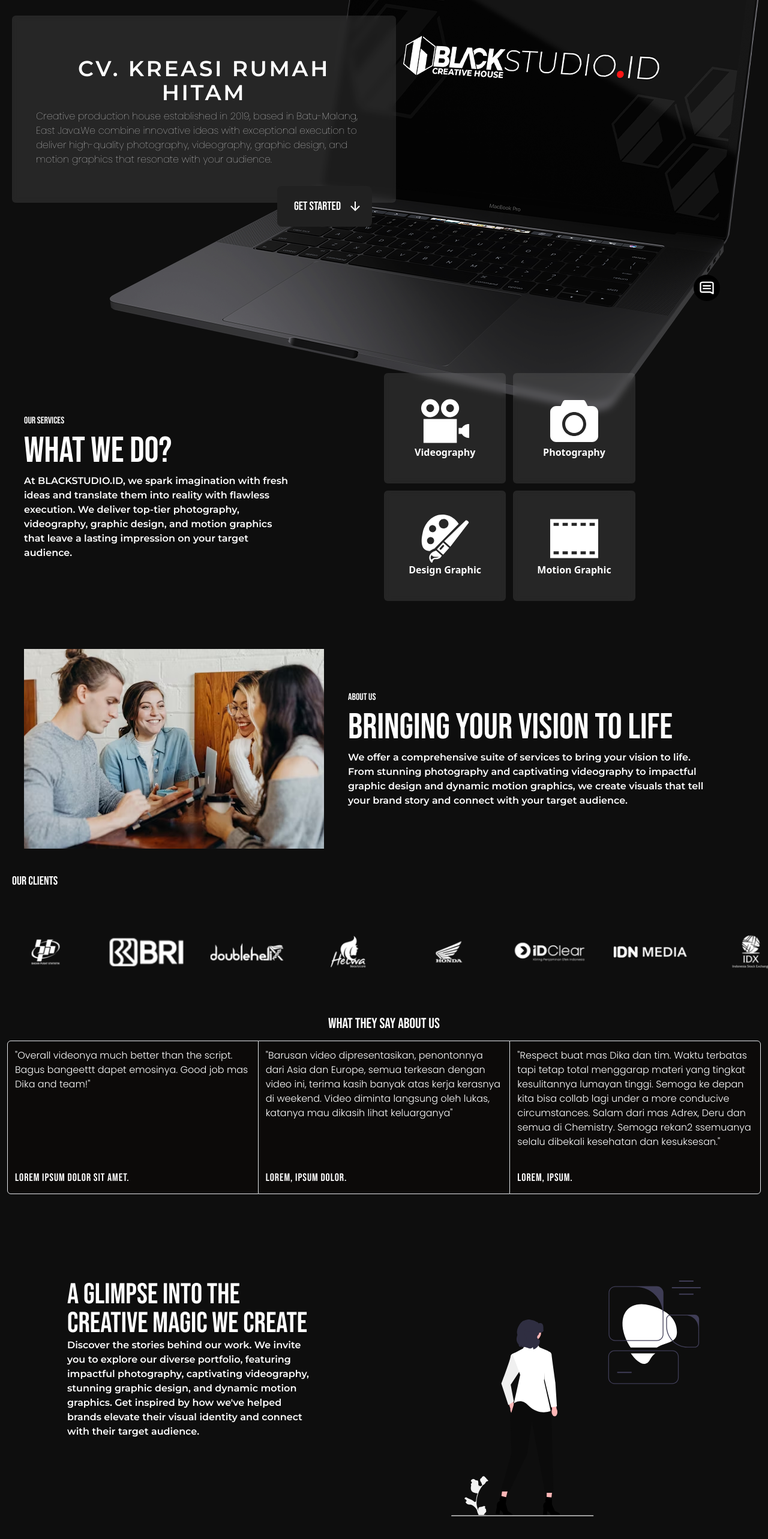
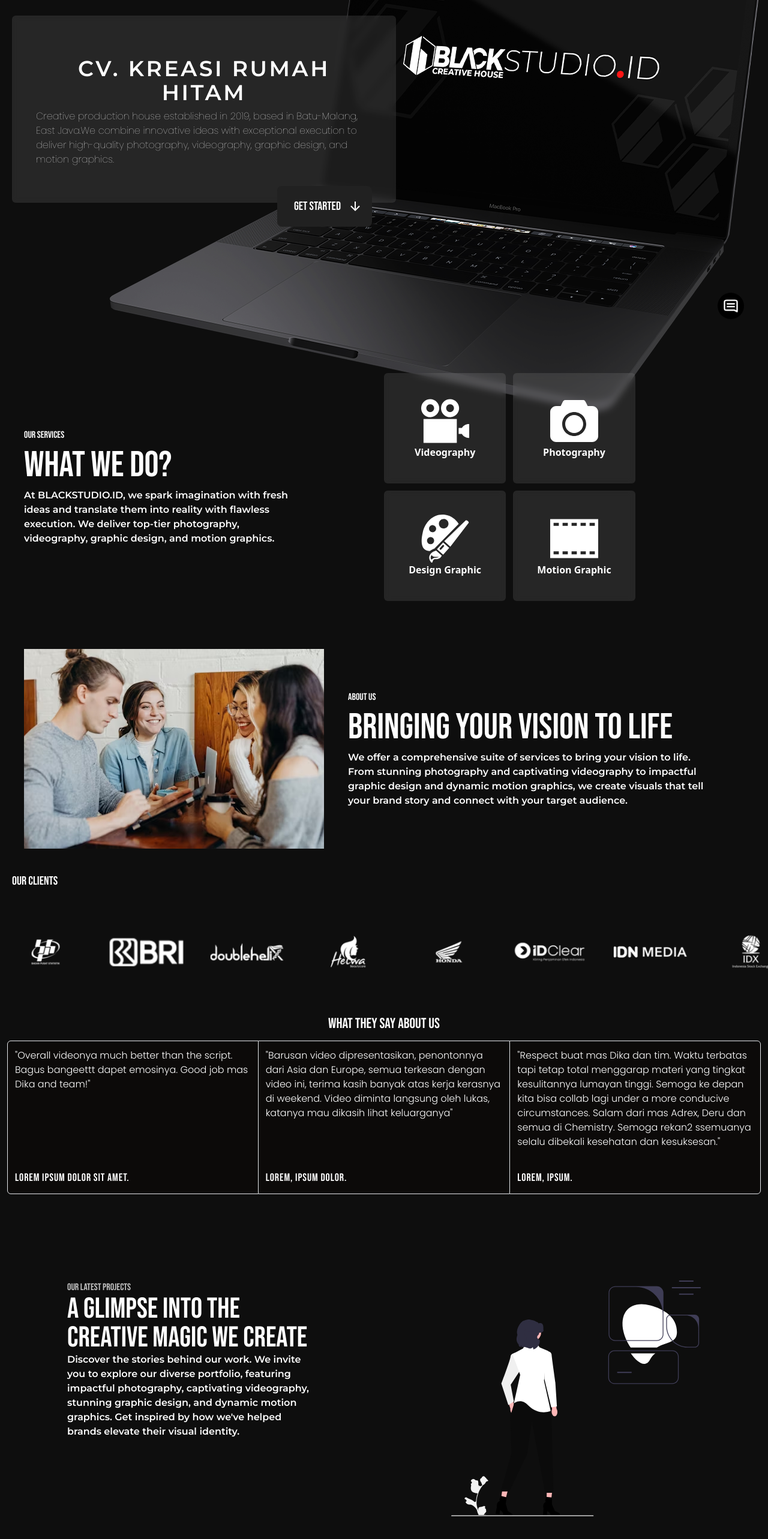
Before and after one commit to imamaffandi/BLKSTD, a React (Vite) app: page / in a window 1280 px wide. Shown: the part 218-2784 px from the top of the page at 60% size. Built offline with nearby package versions, Linux system fonts and the light colour scheme.

Commit message:
edit text

```diff
--- a/src/components/About.jsx
+++ b/src/components/About.jsx
@@ -106,7 +106,7 @@ const About = () => {
                 <span className="hidden md:inline">
                   We combine innovative ideas with exceptional execution to
                   deliver high-quality photography, videography, graphic design,
-                  and motion graphics that resonate with your audience.
+                  and motion graphics.
                 </span>
               </p>
             </div>
@@ -153,7 +153,7 @@ const About = () => {
               At BLACKSTUDIO.ID, we spark imagination with fresh ideas and
               translate them into reality with flawless execution. We deliver
               top-tier photography, videography, graphic design, and motion
-              graphics that leave a lasting impression on your target audience.
+              graphics.
             </p>
           </motion.section>
           <motion.section
--- a/src/components/Chatbot.jsx
+++ b/src/components/Chatbot.jsx
@@ -9,7 +9,7 @@ const Chatbot = () => {
           setToggle(!toggle);
         }}
         aria-label="Chatbot"
-        className="fixed rounded-full p-2 text-center right-5 bottom-5 sm:right-20 sm:bottom-20 z-20 bg-black hover:scale-105 active:scale-95 transition cursor-pointer"
+        className="fixed animate-bounce rounded-full p-2 text-center right-5 bottom-5 sm:right-10 sm:bottom-10 z-20 bg-black hover:scale-105 active:scale-95 transition cursor-pointer"
       >
         <svg
           className="size-7"
@@ -27,7 +27,7 @@ const Chatbot = () => {
         </svg>
       </button>
       {toggle ? (
-        <div className=" bottom-20 right-5 sm:bottom-32 sm:right-10 z-50 fixed">
+        <div className=" bottom-20 right-5 sm:bottom-20 sm:right-10 z-50 fixed">
           <div className="w-80 rounded-lg overflow-hidden p-2 glass">
             <div className="bg-black w-full text-white bebas tracking-wider rounded-md text-lg p-2">
               Chatbot
--- a/src/components/Contact.jsx
+++ b/src/components/Contact.jsx
@@ -17,10 +17,11 @@ const Contact = () => {
   };
   return (
     <main className="relative md:h-screen contact " id="contact">
-      <p className="bebas bg-white md:bg-transparent md:absolute left-10 bottom-32 text-6xl text-white">
-        CONTACT US
-      </p>
-      <section className=" md:absolute md:top-20 md:right-10">
+      <div className="bg-white md:bg-transparent md:absolute left-10 bottom-32 text-white">
+        <p className="bebas text-md opacity-75">CONTACT US</p>
+        <p className="bebas  text-6xl">Let's get in touch</p>
+      </div>
+      <section className=" md:absolute md:top-10 md:right-10">
         <div
           className="text-md text-black flex flex-col gap-2.5 px-6 py-8 bg-white
   "
@@ -96,15 +97,12 @@ const Contact = () => {
           </form>
         </div>
       </section>
-      <div className="p-5 bg-darkest text-white w-full bottom-0 md:absolute flex flex-col md:flex-row md:items-center gap-2 justify-around">
+      <main className="p-3 bg-darkest text-white w-full bottom-0 md:absolute  ">
+        <div className=" flex flex-col md:flex-row md:items-center gap-2 justify-around">
           <section>
-          <picture
+            <img
               loading="lazy"
               className="size-10"
-            srcSet="
-            /logo-fav.png 300w,
-            /logo-fav.png 900w,
-            /logo-fav.png 1800w"
               src="/logo-fav.png"
               alt="logo blackstudio"
             />
@@ -127,7 +125,12 @@ const Contact = () => {
           </section>
           <section>
             <div className="flex items-center gap-2">
-            <img loading="lazy" className="size-5" src={mail} alt="mail icon" />
+              <img
+                loading="lazy"
+                className="size-5"
+                src={mail}
+                alt="mail icon"
+              />
               <p>blackstudio.id@gmail.com</p>
             </div>
             <div className="flex items-center gap-2">
@@ -140,7 +143,6 @@ const Contact = () => {
               <p>+628113577793</p>
             </div>
           </section>
-
           <section>
             <Link to="about" smooth="true">
               <button className="btt-btn flex gap-2 items-center">
@@ -163,6 +165,10 @@ const Contact = () => {
             </Link>
           </section>
         </div>
+        <div className="text-white font-sans font-thin opacity-50">
+          <p className="w-full text-center pt-1">BLACKSTUDIO.ID&copy;2024</p>
+        </div>
+      </main>
     </main>
   );
 };
--- a/src/components/Project.jsx
+++ b/src/components/Project.jsx
@@ -15,6 +15,9 @@ const Project = () => {
             whileInView="visible"
             className="px-10 pt-10 md:p-28 w-full  md:w-1/2 text-white"
           >
+            <p className="text-md font-black bebas opacity-75">
+              Our latest projects
+            </p>
             <p className="text-5xl font-black bebas">
               A glimpse into the creative magic we create
             </p>
@@ -23,7 +26,7 @@ const Project = () => {
               diverse portfolio, featuring impactful photography, captivating
               videography, stunning graphic design, and dynamic motion graphics.
               Get inspired by how we&apos;ve helped brands elevate their visual
-              identity and connect with their target audience.
+              identity.
             </p>
           </motion.section>
           <motion.section
@@ -48,7 +51,7 @@ const Project = () => {
             variants={container}
             initial="hidden"
             whileInView="visible"
-            className="grid max-w-2xl grid-cols-1 gap-8 mx-auto mt-8 auto-rows-fr lg:mx-0 lg:max-w-none lg:grid-cols-3"
+            className="grid max-w-2xl grid-cols-1 gap-8 mx-auto mt-8 auto-rows-fr lg:mx-0 lg:max-w-none lg:grid-cols-4"
           >
             {compro.map((list) => {
               return (
@@ -90,7 +93,7 @@ const Project = () => {
             variants={container}
             initial="hidden"
             whileInView="visible"
-            className="grid max-w-2xl grid-cols-1 gap-8 mx-auto mt-8 auto-rows-fr lg:mx-0 lg:max-w-none lg:grid-cols-3"
+            className="grid max-w-2xl grid-cols-1 gap-8 mx-auto mt-8 auto-rows-fr lg:mx-0 lg:max-w-none lg:grid-cols-4"
           >
             {documentation.map((list) => {
               return (
@@ -132,7 +135,7 @@ const Project = () => {
             variants={container}
             initial="hidden"
             whileInView="visible"
-            className="grid max-w-2xl grid-cols-1 gap-8 mx-auto mt-8 auto-rows-fr lg:mx-0 lg:max-w-none lg:grid-cols-3"
+            className="grid max-w-2xl grid-cols-1 gap-8 mx-auto mt-8 auto-rows-fr lg:mx-0 lg:max-w-none lg:grid-cols-4"
           >
             {mograph.map((list) => {
               return (
--- a/src/components/Team.jsx
+++ b/src/components/Team.jsx
@@ -14,6 +14,7 @@ const Team = () => {
             whileInView="visible"
             className="md:w-1/2"
           >
+            <p className="font-black text-md opacity-75 bebas">Our Team</p>
             <p className="font-black text-6xl bebas">
               {" "}
               The Faces Behind the Creative Spark
```
Lines whose indentation alone changed are shown as unchanged.
